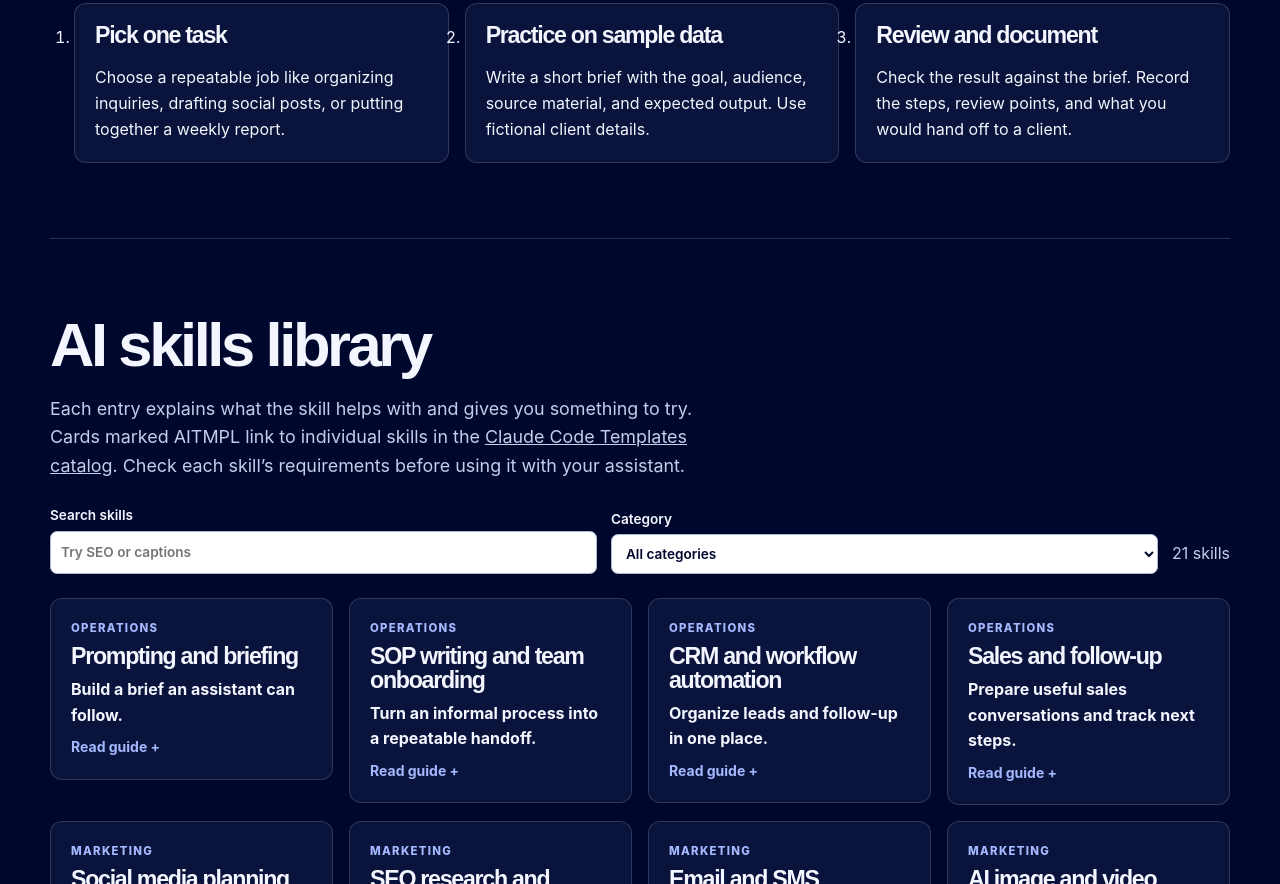
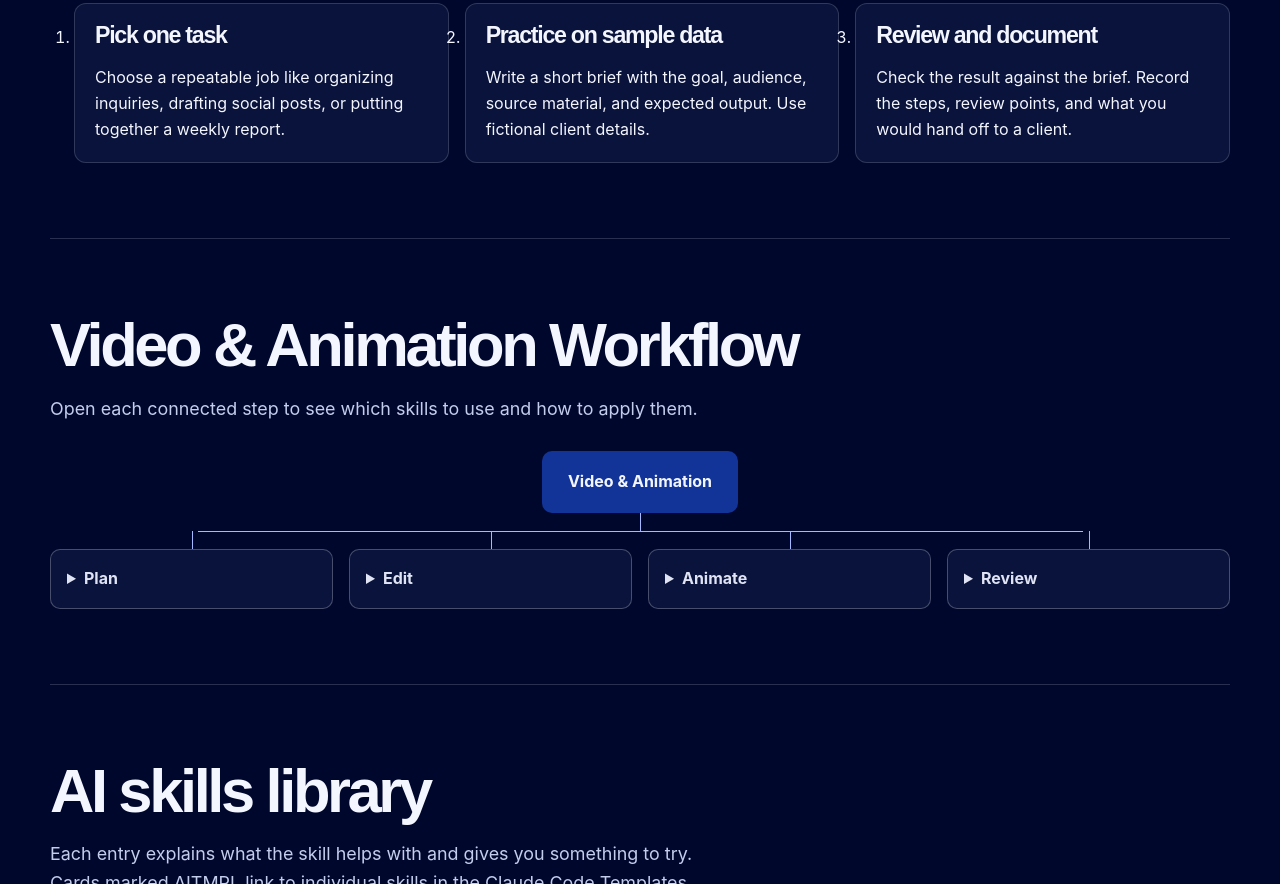
Before and after one commit to PORKCHOP235/TheLearningFreelance, a plain HTML site: page dist/resources.html in a window 1280 px wide. Shown: the part 637-1521 px from the top of the page. Drawn offline with Linux system fonts and the light colour scheme.

Commit message:
Update Site source

```diff
--- a/dist/resources.css
+++ b/dist/resources.css
@@ -22,3 +22,16 @@
 .guide-body p{margin:0}
 .guide-body a{color:#c4d1ff}
 .catalog-heading{margin-top:42px}
+.workflow-map{margin-top:28px}
+.workflow-hub{width:fit-content;margin:auto;padding:18px 26px;background:#123499;border-radius:10px;text-align:center;font-weight:700}
+.workflow-steps{position:relative;display:grid;grid-template-columns:repeat(4,minmax(0,1fr));gap:16px;padding-top:36px;align-items:start}
+.workflow-steps::before{content:"";position:absolute;left:12.5%;right:12.5%;top:18px;border-top:1px solid #a4b9ff;pointer-events:none}
+.workflow-hub::after{content:"";position:absolute;margin-top:calc(1.6em + 18px);left:50%;height:18px;border-left:1px solid #a4b9ff}
+.workflow-map{position:relative}
+.workflow-step{position:relative;background:#09133b;border:1px solid #ffffff40;border-radius:10px}
+.workflow-step::before{content:"";position:absolute;left:50%;top:-19px;height:18px;border-left:1px solid #a4b9ff;pointer-events:none}
+.workflow-step summary{padding:16px;color:#dfe3f4}
+.workflow-step>div{padding:0 16px 16px}
+.workflow-step dt{margin-top:14px;font-weight:700}
+.workflow-step dd{margin:4px 0 0;color:#c4cdeb}
+@media(max-width:760px){.workflow-steps{grid-template-columns:1fr;padding:18px 0 0 18px;border-left:1px solid #a4b9ff}.workflow-hub{margin:0}.workflow-hub::after,.workflow-steps::before{display:none}.workflow-step::before{left:-19px;top:25px;height:0;width:18px;border-left:0;border-top:1px solid #a4b9ff}}
--- a/dist/resources.html
+++ b/dist/resources.html
@@ -26,6 +26,19 @@
       <li><h3>Practice on sample data</h3><p>Write a short brief with the goal, audience, source material, and expected output. Use fictional client details.</p></li>
       <li><h3>Review and document</h3><p>Check the result against the brief. Record the steps, review points, and what you would hand off to a client.</p></li>
     </ol>
+  </section>
+  <section class="wrap section" id="video-workflow">
+    <h2>Video &amp; Animation Workflow</h2>
+    <p class="lead">Open each connected step to see which skills to use and how to apply them.</p>
+    <div class="workflow-map">
+      <div class="workflow-hub">Video &amp; Animation</div>
+      <div class="workflow-steps">
+      <details class="workflow-step"><summary>Plan</summary><div><p>Choose a format, write a three-beat storyboard, and list the footage, text, and audio each beat needs.</p><dl><dt><a href="https://github.com/heygen-com/hyperframes">hyperframes:hyperframes ↗</a> · Plan an HTML-based video</dt><dd>Describe the audience, runtime, aspect ratio, and scene order. Ask for a timed outline first.</dd></dl></div></details>
+      <details class="workflow-step"><summary>Edit</summary><div><p>Time the visuals against the story before adding motion.</p><dl><dt><a href="https://github.com/heygen-com/hyperframes">hyperframes:hyperframes-cli ↗</a> · Preview and render HTML video</dt><dd>Open the composition in preview, scrub each cut, and render once the timing works.</dd><dt><a href="https://github.com/davila7/claude-code-templates/tree/main/cli-tool/components/skills/creative-design/remotion-best-practices">remotion-best-practices ↗</a> · Edit video in React</dt><dd>Set the composition duration and frame rate, then place each shot and caption on its frame range.</dd><dt><a href="https://github.com/davila7/claude-code-templates/tree/main/cli-tool/components/skills/creative-design/imagegen">imagegen ↗</a> · Create supporting visuals</dt><dd>Ask for artwork or backgrounds in the final aspect ratio and place the selected asset in the edit.</dd></dl></div></details>
+      <details class="workflow-step"><summary>Animate</summary><div><p>Choose motion tools based on where the finished work will play.</p><dl><dt><a href="https://github.com/emilkowalski/skills">animate ↗</a> · Design purposeful motion</dt><dd>Describe what changes and when. Ask for a short transition and a reduced-motion treatment.</dd><dt><a href="https://github.com/motiondivision/ai-kit">Motion AI Kit ↗</a> · Refine interface transitions</dt><dd>Give the assistant the component and its start and end states. Ask it to check Motion’s guidance on easing or springs.</dd><dt><a href="https://github.com/greensock/gsap-skills/tree/main/skills/gsap-plugins">gsap-plugins ↗</a> · Animate layouts, SVG, or text</dt><dd>Choose the plugin that fits the effect, register it once, and test the interaction with reduced motion.</dd><dt><a href="https://github.com/noklip-io/agent-skills/tree/main/skills/three-js">three-js ↗</a> · Build spatial motion</dt><dd>Describe the scene, camera, and lighting. Prototype one movement and check how it performs on mobile.</dd><dt><a href="https://github.com/davila7/claude-code-templates/tree/main/cli-tool/components/skills/creative-design/scroll-experience">scroll-experience ↗</a> · Connect movement to scrolling</dt><dd>Define where the effect starts and ends, then check that the content stays readable without motion.</dd></dl></div></details>
+      <details class="workflow-step"><summary>Review</summary><div><p>Check timing, readability, and accessibility before sharing.</p><dl><dt><a href="https://github.com/heygen-com/hyperframes">hyperframes:hyperframes-cli ↗</a> · Review the rendered video</dt><dd>Inspect the opening, scene changes, and final frame. Check captions and audio in the exported file.</dd><dt><a href="https://github.com/vercel-labs/agent-browser">agent-browser ↗</a> · Test web animation in a browser</dt><dd>Open the page, trigger the animation with mouse and keyboard, and check the mobile layout and reduced-motion behavior.</dd></dl></div></details>
+      </div>
+    </div>
   </section>
   <section class="wrap section" id="skills">
     <h2>AI skills library</h2>
```
